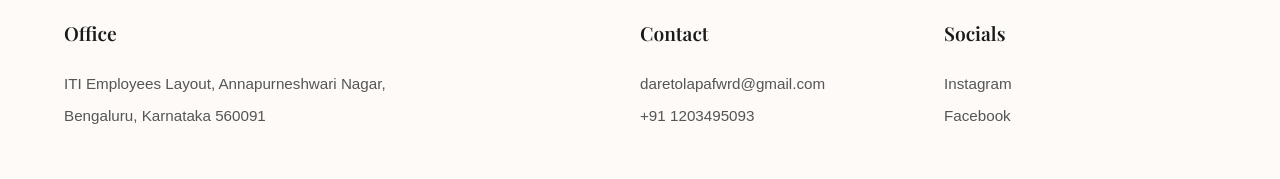
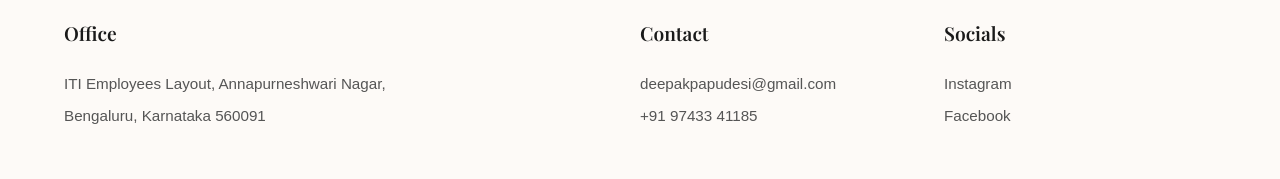
Before and after one commit to SimRuth1705/Vivahsya, a React (Vite) app in the folder Frontend/: page / in a window 1280 px wide. Shown: the part 9061-9240 px from the top of the page. Built offline with nearby package versions, Linux system fonts and the light colour scheme; a web font is replaced by a local one.

Commit message:
footer updates on homepage

```diff
--- a/Frontend/src/homepage/components/ContactFooter/ContactFooter.jsx
+++ b/Frontend/src/homepage/components/ContactFooter/ContactFooter.jsx
@@ -28,14 +28,14 @@ function ContactFooter() {
 
             <div className="detail-col">
               <h5>Contact</h5>
-              <p>daretolapafwrd@gmail.com</p>
-              <p>+91 1203495093</p>
+              <p>deepakpapudesi@gmail.com</p>
+              <p>+91 97433 41185</p>
             </div>
 
             <div className="detail-col">
               <h5>Socials</h5>
-              <a href="#instagram">Instagram</a>
-              <a href="#facebook">Facebook</a>
+              <a href="https://www.instagram.com/vivahasya.celebrations/?hl=en" target="_blank">Instagram</a>
+              <a href="https://www.facebook.com/people/Vivahasya-Celebrations/61578573216950/" target="_blank">Facebook</a>
             </div>
           </div>
 
```
